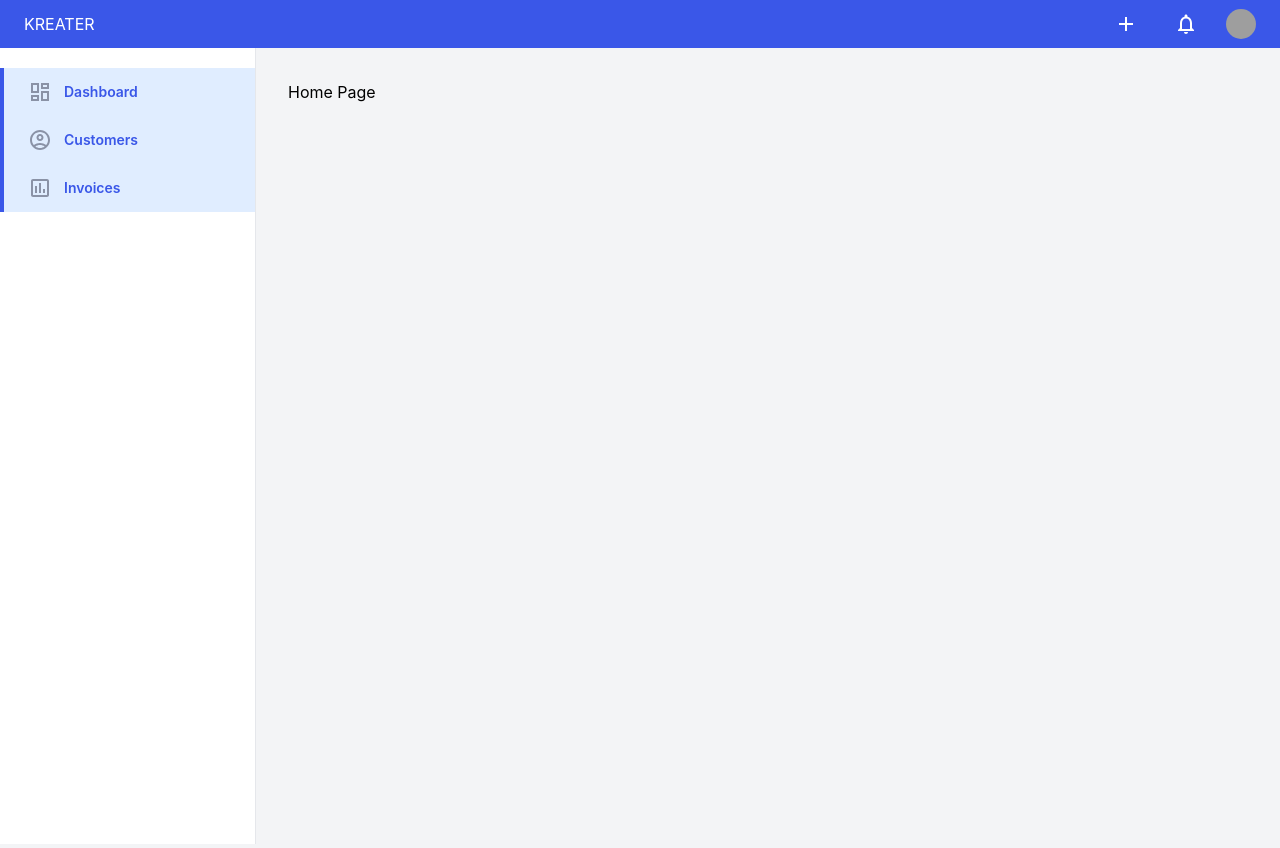
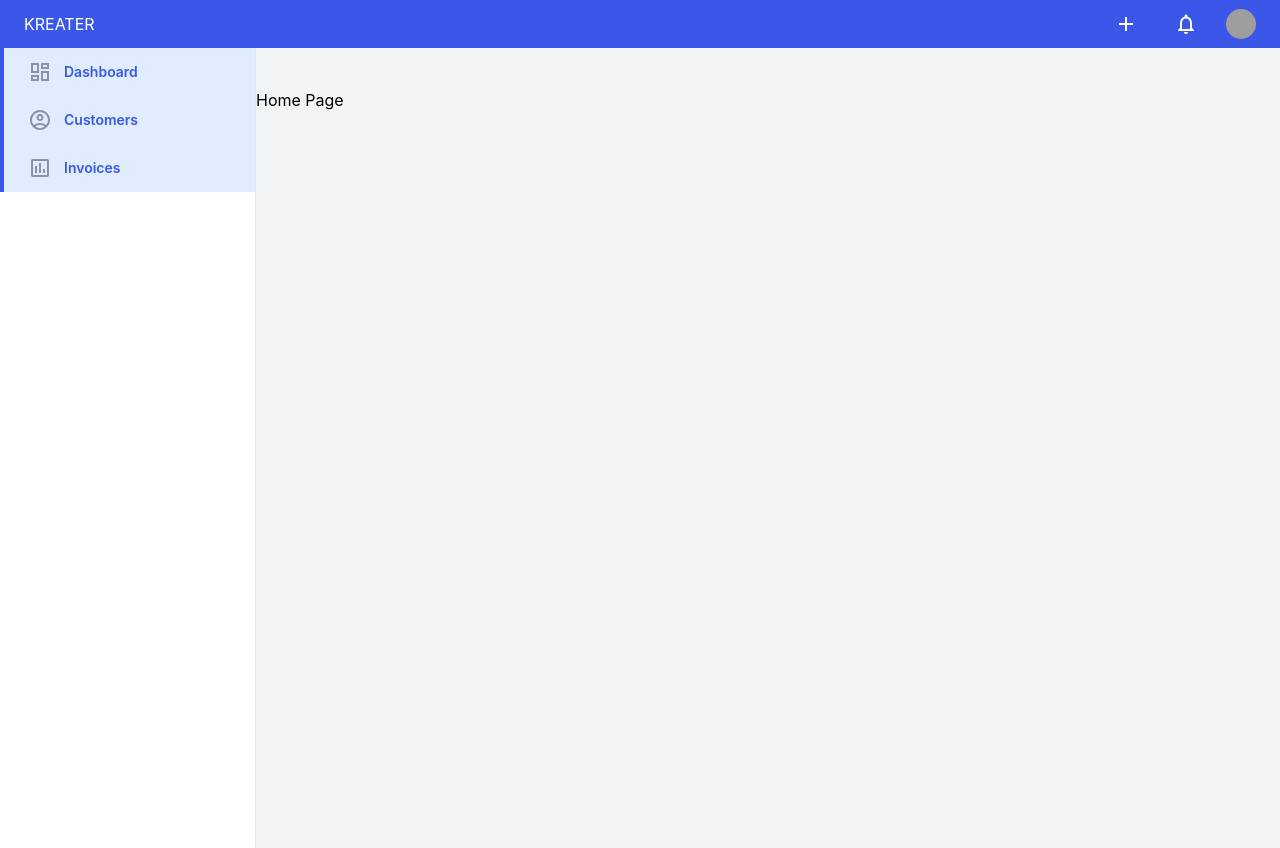
Before and after one commit to maxisusi/nvs, a Next.js app in the folder client/: page / in a window 1280 px wide. Before the commit the page ends 800 px from the top, so only its background shows below. Built offline with nearby package versions, Linux system fonts and the light colour scheme; grey boxes are pictures that could not be loaded.

Commit message:
Moving into flexbox

```diff
--- a/client/components/header/Header.tsx
+++ b/client/components/header/Header.tsx
@@ -7,7 +7,7 @@ type Props = {};
 
 const Header = (props: Props) => {
   return (
-    <div className='fixed z-50 top-0 left-0 right-0 bg-skin-fill h-11 w-screen flex items-center p-6'>
+    <div className='   bg-skin-fill h-11 w-screen flex items-center p-6'>
       <div className='flex justify-between w-full items-center'>
         <h1 className='text-skin-white'>KREATER</h1>
         <div className='flex gap-5 items-center'>
--- a/client/components/menu/MenuBar.tsx
+++ b/client/components/menu/MenuBar.tsx
@@ -69,7 +69,7 @@ const MenuBar = () => {
   }, [router.pathname]);
 
   return (
-    <div className='fixed z-40 top-11 left-0 right-0 w-64 pt-6 h-screen  bg-white border-r border-gray-200'>
+    <div className='w-64 bg-white border-r border-gray-200'>
       {barMenu.map((item) => (
         <div key={item.id} onClick={() => handleChangePage(item.link)}>
           <MenuList icon={item.icon} name={item.name} active={item.active} />
--- a/client/pages/_app.tsx
+++ b/client/pages/_app.tsx
@@ -8,8 +8,10 @@ function MyApp({ Component, pageProps }: AppProps) {
   return (
     <ApolloProvider client={client}>
       <Layout>
-        <div className='w-full pl-72 pt-20 pr-14 '>
-          <Component {...pageProps} />
+        <div className='flex-auto '>
+          <div className='max-w-5xl mx-auto mt-10'>
+            <Component {...pageProps} />
+          </div>
         </div>
       </Layout>
     </ApolloProvider>
--- a/client/pages/dashboard.tsx
+++ b/client/pages/dashboard.tsx
@@ -163,13 +163,13 @@ const Dashboard: NextPage = () => {
               <div className='text-right'>
                 <h4 className='text-xs'>Pending/Draft</h4>
                 <h2 className='text-2xl font-bold text-black'>
-                  {totalInvoices.totalPending}CHF
+                  {totalInvoices.totalPending.toFixed(2)}CHF
                 </h2>
               </div>
               <div className='text-right'>
                 <h4 className='text-xs'>Net Revenue</h4>
                 <h2 className='text-2xl font-bold text-green-600'>
-                  {totalInvoices.totalNet}CHF
+                  {totalInvoices.totalNet.toFixed(2)}CHF
                 </h2>
               </div>
               <div className='text-right'>
--- a/client/widgets/layout/Layout.tsx
+++ b/client/widgets/layout/Layout.tsx
@@ -10,7 +10,7 @@ const Layout = (props: Props) => {
   return (
     <>
       <Header />
-      <div className='flex w-screen h-screen '>
+      <div className='flex flex-row h-screen'>
         <MenuBar />
         {props.children}
       </div>
```
